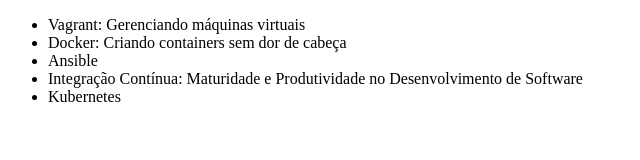
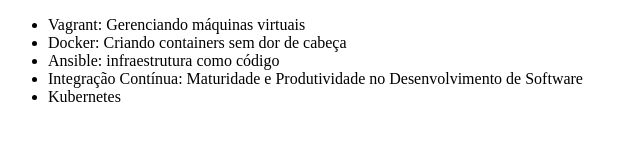
Before and after one commit to AlineWebjump/alura-git, a plain HTML site: page index.html in a window 1280 px wide. Shown: the whole page, without its empty margins (0-640 px from the left). Drawn offline with Linux system fonts and the light colour scheme.

Commit message:
Alterando o código-nome do curso de ansible

```diff
--- a/index.html
+++ b/index.html
@@ -8,7 +8,7 @@
     <ul>
         <li>Vagrant: Gerenciando máquinas virtuais</li>
         <li>Docker: Criando containers sem dor de cabeça</li>
-        <li>Ansible</li>
+        <li>Ansible: infraestrutura como código</li>
         <li>Integração Contínua: Maturidade e Produtividade no Desenvolvimento de Software</li>
         <li>Kubernetes</li>
 
```
